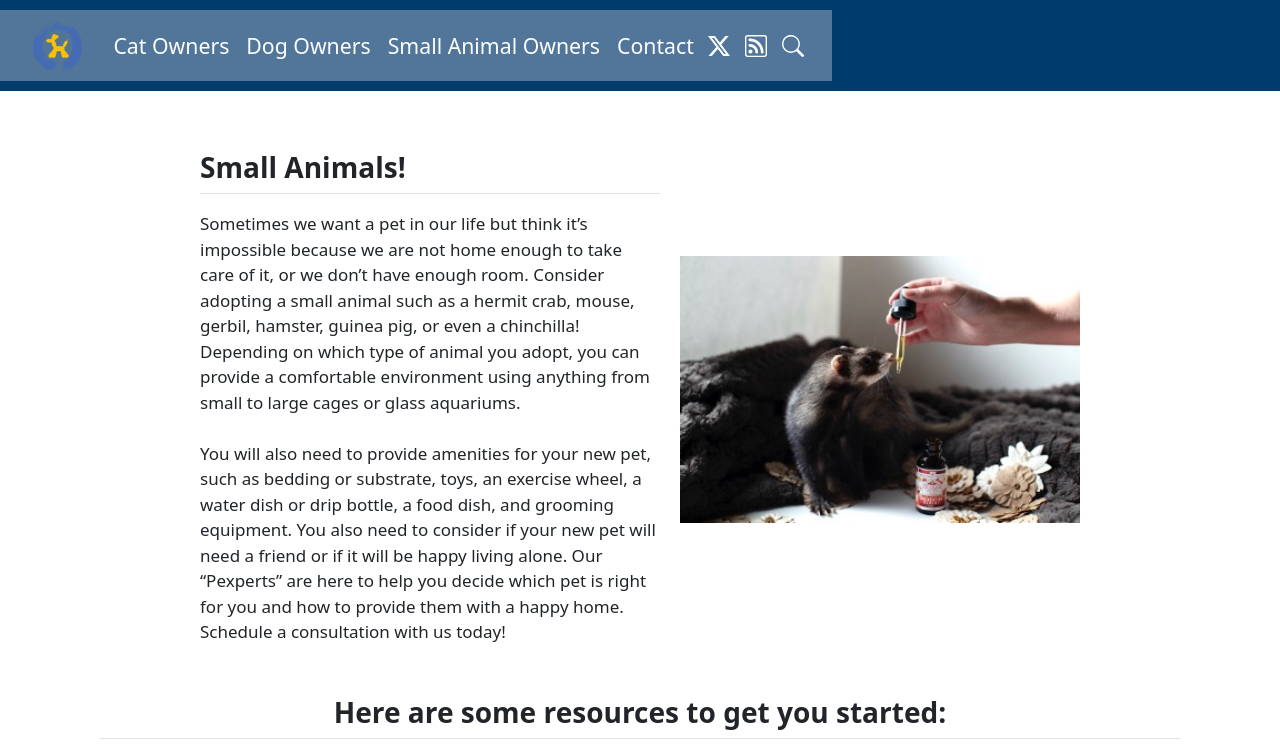
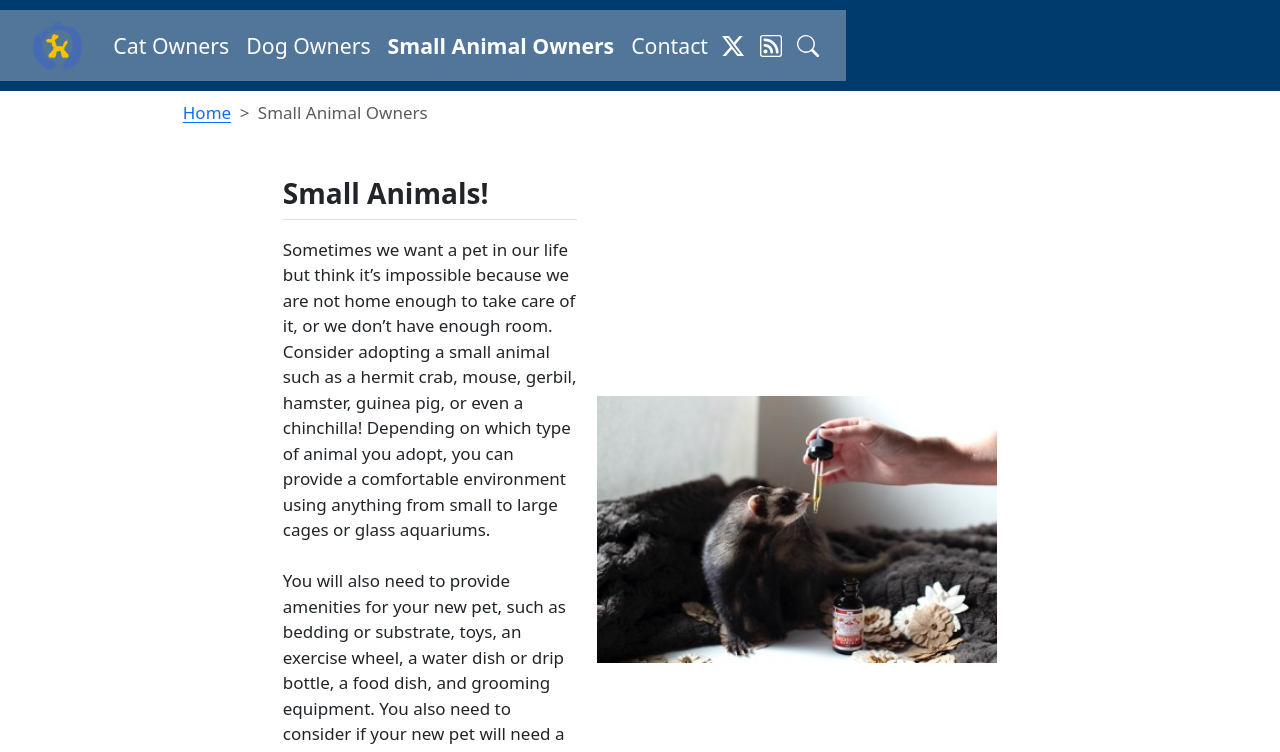
Before and after one commit to widbuntu/Paradigm-Pet-Professionals, a plain HTML site: page smallAnimalPage.html in a window 1280 px wide. Shown: the top 752 px of the page. Drawn offline with nearby package versions, Linux system fonts and the light colour scheme.

Commit message:
breadcrumb addition

```diff
--- a/smallAnimalPage.html
+++ b/smallAnimalPage.html
@@ -26,7 +26,7 @@
                     <ul class="navbar-nav me-auto mb-2 mb-lg-0">
                         <a class="nav-link" href="catPage.html" id="catDropdown">Cat Owners</a>
                         <a class="nav-link" href="dogPage.html" id="catDropdown">Dog Owners</a>
-                        <a class="nav-link" href="smallAnimalPage.html" id="catDropdown">Small Animal Owners</a>
+                        <a class="nav-link active" href="smallAnimalPage.html" id="catDropdown">Small Animal Owners</a>
                         <a class="nav-link" href="contact.html">Contact</a>
                     </ul>
                     <svg xmlns="http://www.w3.org/2000/svg" width="26" height="26" fill="currentColor"
@@ -51,8 +51,14 @@
         </nav>
     </header>
 
-    <main>
+    <main class="container mt-0 pt-0">
         <div class="dom-container">
+            <nav aria-label="breadcrumb">
+                <ol class="breadcrumb">
+                  <li class="breadcrumb-item"><a href="index.html">Home</a></li>
+                  <li class="breadcrumb-item active" aria-current="page">Small Animal Owners</li>
+                </ol>
+              </nav>
             <div class="dom-content">
                 <div class="dom-text-content">
                     <h2>Small Animals!</h2>
@@ -85,6 +91,7 @@
                 <li><a href="https://petgerbils.org/cage-habitat/">Gerbil Care  </li></a>
                 <li><a href="https://www.pdsa.org.uk/taking-care-of-your-pet/looking-after-your-pet/small-pets/the-ideal-home-for-your-hamster">Hamster Care  </li></a>
             </ul>
+        </main>
 
             <footer>
                 <div class="nav-footer">
--- a/styles.css
+++ b/styles.css
@@ -23,6 +23,11 @@ header {
     align-items: center;
     justify-content: space-between;
 }
+
+.navbar-nav .nav-link.active {
+    font-weight: bold;
+    color: #007bff;
+  }
 
 .navbar-logo {
     max-height: 50px;
```
Also changed, not shown: catPage.html (+8 -2 lines), contact.html (+7 -1 lines), dogPage.html (+8 -2 lines), index.html (+1 -1 lines).
